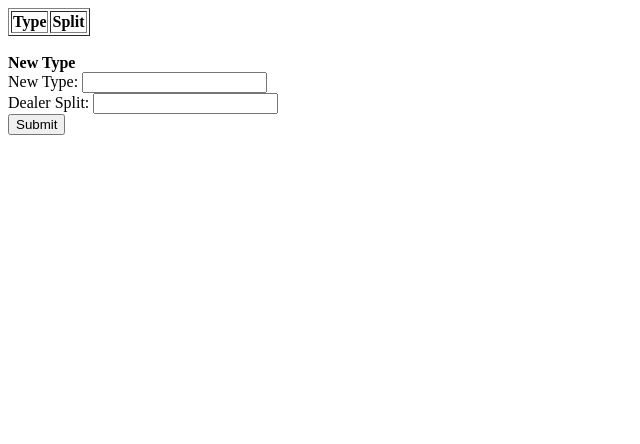
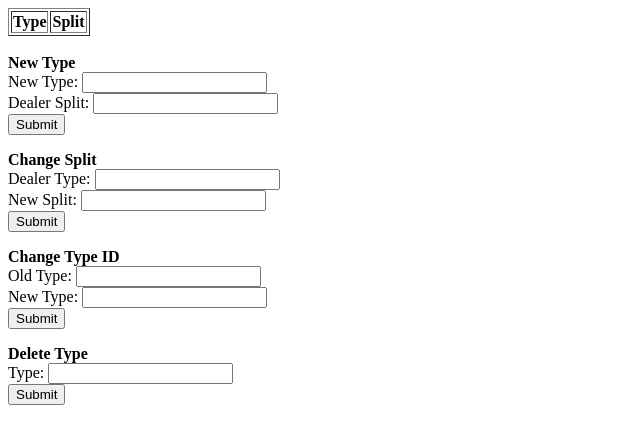
Before and after one commit to Dash275/chn, a PHP site: page /chn/table/types/types_view.php in a window 1280 px wide. Shown: the top 444 px of the page, without its empty margins (0-640 px from the left). Run offline with PHP 8.4, Linux system fonts and the light colour scheme; data that the repository does not hold is empty; a stand-in replaces the project's code that opens the database connection.

Commit message:
Finished table\types

```diff
--- a/table/types/types_controller.php
+++ b/table/types/types_controller.php
@@ -5,9 +5,21 @@ function initialize()
     {
     if ($_SERVER['REQUEST_METHOD'] == 'POST')
         {
-        if ($_POST['new_type'] and $_POST['new_split'])
+        if (isset($_POST['new_type']) and isset($_POST['new_split']))
             {
             create($_POST['new_type'], $_POST['new_split']);
+            }
+        elseif (isset($_POST['spl_type']) and isset($_POST['spl_new_split']))
+            {
+            split_change($_POST['spl_type'], $_POST['spl_new_split']);
+            }
+        elseif (isset($_POST['type_old']) and isset($_POST['type_new']))
+            {
+            type_change($_POST['type_old'], $_POST['type_new']);
+            }
+        elseif (isset($_POST['del_type']))
+            {
+            destroy($_POST['del_type']);
             }
         }
     }
--- a/table/types/types_view.php
+++ b/table/types/types_view.php
@@ -3,12 +3,12 @@ include_once 'types_controller.php';
 
 initialize();
 
-$table = show_table();
 ?>
 
 <table border="1">
 <tr><th>Type</th><th>Split</th></tr>
 <?php
+$table = show_table();
 while ($row = mysqli_fetch_array($table))
     {
     ?>
@@ -27,3 +27,23 @@ New Type: <input type="text" name="new_type" /><br />
 Dealer Split: <input type="text" name="new_split" /><br />
 <input type="submit" name="Create New" />
 </form>
+
+<b>Change Split</b>
+<form action="" method="POST">
+Dealer Type: <input type="text" name="spl_type" /><br />
+New Split: <input type="text" name="spl_new_split" /><br />
+<input type="submit" name="Change Split" />
+</form>
+
+<b>Change Type ID</b>
+<form action="" method="POST">
+Old Type: <input type="text" name="type_old" /><br />
+New Type: <input type="text" name="type_new" /><br />
+<input type="submit" name="Change ID" />
+</form>
+
+<b>Delete Type</b>
+<form action="" method="POST">
+Type: <input type="text" name="del_type" /><br />
+<input type="submit" name="Delete Type" />
+</form>
```
